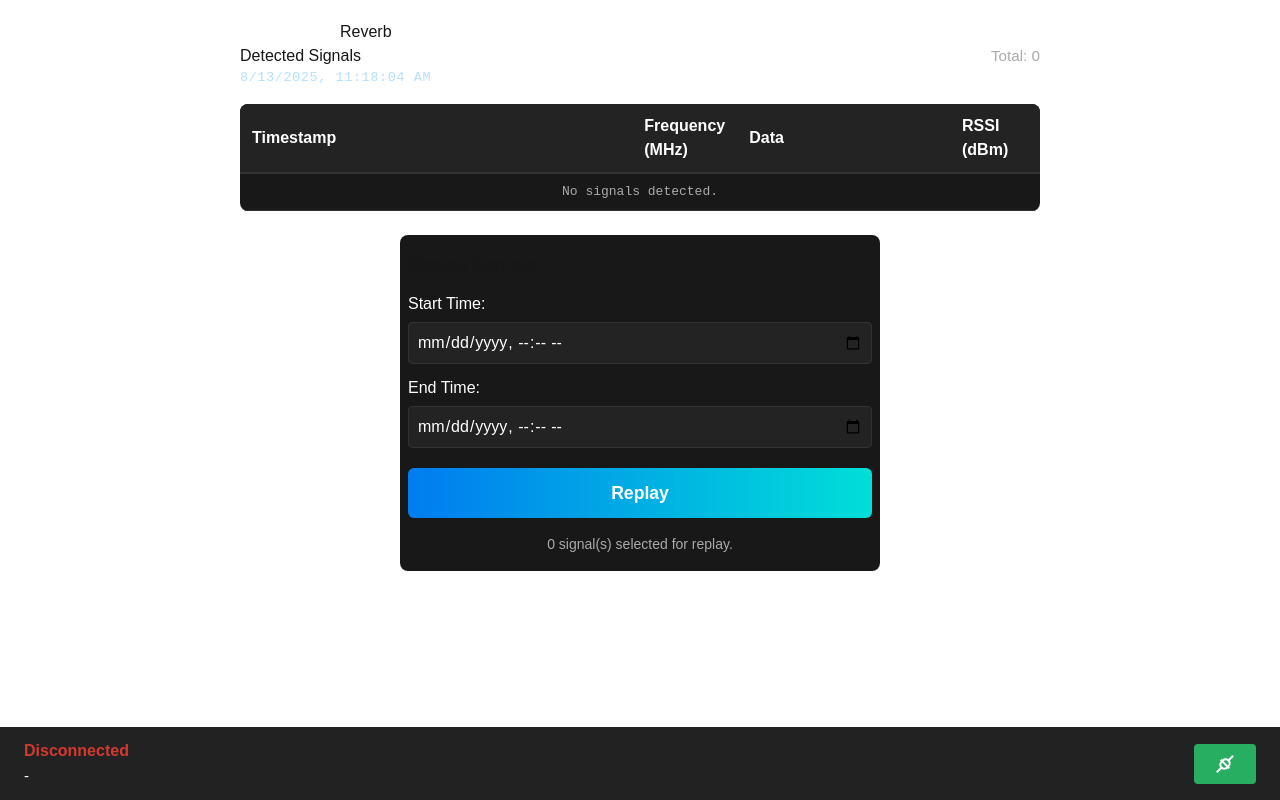
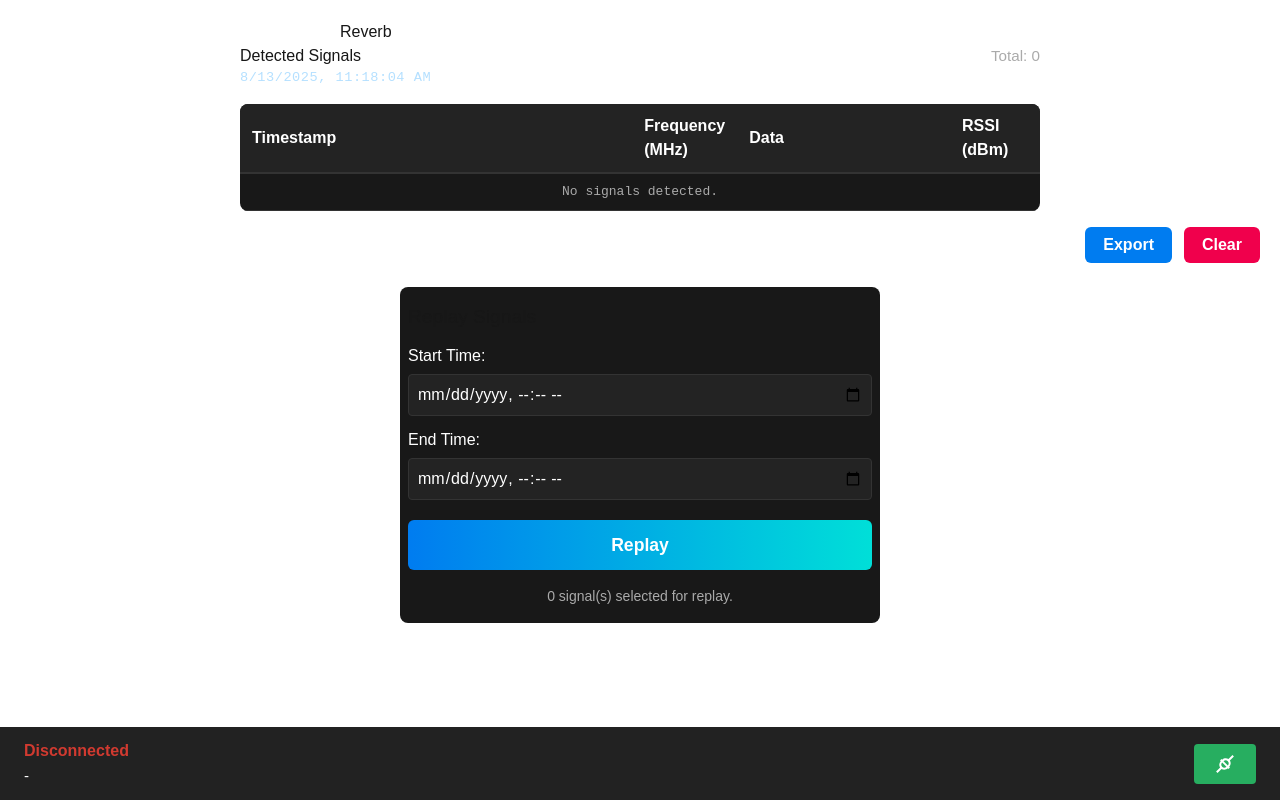
Before and after one commit to YM2992/Reverb, a Next.js app in the folder reverb/: page / in a window 1280 px wide. Built offline with nearby package versions, Linux system fonts and the light colour scheme.

Commit message:
feat(BleWebApp): add handlers for clearing and exporting signals with UI buttons

```diff
--- a/reverb/src/app/components/BleWebApp.tsx
+++ b/reverb/src/app/components/BleWebApp.tsx
@@ -115,6 +115,30 @@ const BleWebApp: React.FC = () => {
         alert(`Replaying ${selectedSignals.length} signal(s):\n` + selectedSignals.map(s => `${s.frequency} MHz, ${s.data}, RSSI: ${s.rssi}`).join('\n'));
     };
 
+    // Clear signals handler
+    const handleClearSignals = () => {
+        if (window.confirm("Clear all detected signals?")) {
+            SignalStorage.clearSignals();
+            setSignals([]);
+        }
+    };
+
+    // Export signals handler
+    const handleExportSignals = () => {
+        const dataStr = JSON.stringify(signals, null, 2);
+        const blob = new Blob([dataStr], { type: "application/json" });
+        const url = URL.createObjectURL(blob);
+        const a = document.createElement("a");
+        a.href = url;
+        a.download = `reverb_signals_${new Date().toISOString().replace(/[:.]/g, '-')}.json`;
+        document.body.appendChild(a);
+        a.click();
+        setTimeout(() => {
+            document.body.removeChild(a);
+            URL.revokeObjectURL(url);
+        }, 100);
+    };
+
     return (
         <div style={{ padding: '20px', marginBottom: '80px' }}>
             <BleWebAppUI
@@ -124,6 +148,10 @@ const BleWebApp: React.FC = () => {
                 onWrite={(val) => manager.writeOnCharacteristic(val, setState)}
             />
             <SignalList signals={signals} />
+            <div style={{ display: 'flex', gap: 12, margin: '8px 0 0 0', justifyContent: 'flex-end' }}>
+                <button onClick={handleExportSignals} style={{ padding: '6px 18px', borderRadius: 6, border: 'none', background: '#007cf0', color: '#fff', fontWeight: 600, cursor: 'pointer' }}>Export</button>
+                <button onClick={handleClearSignals} style={{ padding: '6px 18px', borderRadius: 6, border: 'none', background: '#f0004c', color: '#fff', fontWeight: 600, cursor: 'pointer' }}>Clear</button>
+            </div>
             <SignalReplay signals={signals} onReplay={handleReplay} />
             <FooterBar
                 state={state}
```
